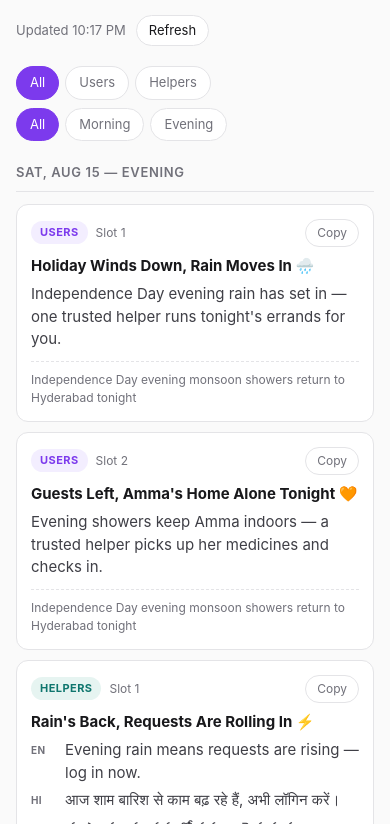
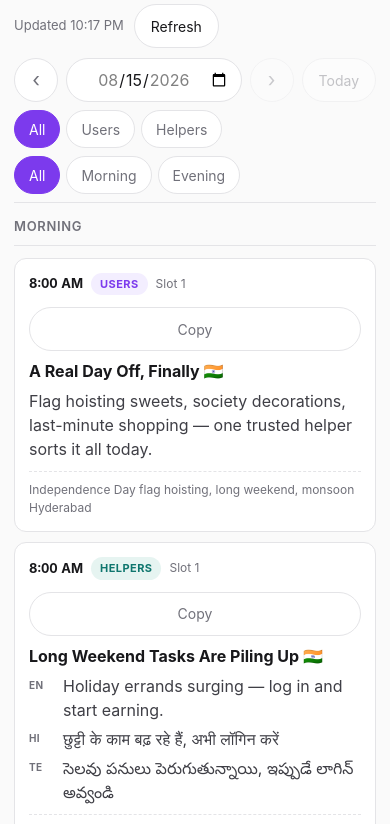
Before and after one commit to neeed2401/noddyy-notifications-log, a plain HTML site: page index.html in a window 390 px wide. Shown: the part 72-896 px from the top of the page. Drawn offline with nearby package versions, Linux system fonts and the light colour scheme.

Commit message:
Show one day at a time with a date picker and send times
The dashboard opened on the full history, which stops being readable as
the log grows. It now shows a single day: today by default, falling back
to the most recent day with a banner when today has produced no runs yet,
so an empty morning never looks like a broken page.

A native date input moves between days, bounded to the dates that have
rows, with prev/next arrows that skip straight to the next day that has
data and a Today button to jump back. Choosing a date pins it, so the
five-minute refresh no longer moves you off the day you are reading.

Every card now carries a send time. The CSV has no time column, so the
time comes from a SEND_TIMES table at the top of the script keyed by
Run and Slot; if a Time column is ever added, the row's own value wins.
Cards within a day are ordered chronologically.

Mobile: 44px tap targets, full-width Copy button below 560px, a sticky
control bar so day navigation stays reachable, and 16px inputs to stop
iOS zooming on focus.

```diff
--- a/index.html
+++ b/index.html
@@ -2,7 +2,7 @@
 <html lang="en">
 <head>
 <meta charset="utf-8">
-<meta name="viewport" content="width=device-width, initial-scale=1">
+<meta name="viewport" content="width=device-width, initial-scale=1, viewport-fit=cover">
 <title>Noddyy Notification Log</title>
 <style>
   :root {
@@ -15,9 +15,12 @@
     --card: #FFFFFF;
     --helpers: #0F766E;
     --helpers-soft: #E6F4F1;
+    --tap: 44px;
   }
 
   * { box-sizing: border-box; }
+
+  html { -webkit-text-size-adjust: 100%; }
 
   body {
     margin: 0;
@@ -25,71 +28,115 @@
     color: var(--ink);
     font-family: -apple-system, BlinkMacSystemFont, "Segoe UI", Roboto,
                  "Helvetica Neue", Arial, "Noto Sans", sans-serif;
-    font-size: 15px;
+    font-size: 16px;
     line-height: 1.5;
     -webkit-font-smoothing: antialiased;
   }
 
-  .wrap { max-width: 760px; margin: 0 auto; padding: 20px 16px 64px; }
+  .wrap {
+    max-width: 760px;
+    margin: 0 auto;
+    padding: 16px 14px 56px;
+    padding-left: max(14px, env(safe-area-inset-left));
+    padding-right: max(14px, env(safe-area-inset-right));
+  }
 
-  header { margin-bottom: 20px; }
-
-  h1 {
-    font-size: 22px;
-    line-height: 1.25;
-    margin: 0 0 6px;
-    letter-spacing: -0.01em;
-  }
+  h1 { font-size: 20px; line-height: 1.25; margin: 0 0 4px; letter-spacing: -0.01em; }
 
   .count { color: var(--muted); font-size: 14px; margin: 0; }
 
   .status {
-    display: flex;
-    align-items: center;
-    flex-wrap: wrap;
-    gap: 10px;
-    margin-top: 12px;
-    font-size: 13px;
-    color: var(--muted);
+    display: flex; align-items: center; flex-wrap: wrap; gap: 10px;
+    margin-top: 10px; font-size: 13px; color: var(--muted);
+  }
+
+  button, input {
+    font: inherit;
+    font-size: 16px; /* keeps iOS from zooming on focus */
   }
 
   button {
-    font: inherit;
     cursor: pointer;
     border-radius: 999px;
     border: 1px solid var(--line);
     background: var(--card);
     color: var(--ink);
+    min-height: var(--tap);
     transition: background .15s, border-color .15s, color .15s;
   }
 
-  .refresh { padding: 5px 12px; font-size: 13px; }
+  .refresh { padding: 0 16px; font-size: 14px; }
   .refresh:hover { border-color: var(--accent); color: var(--accent); }
   .refresh[disabled] { opacity: .55; cursor: default; }
 
-  /* Filters */
-  .filters { display: flex; flex-direction: column; gap: 8px; margin-bottom: 22px; }
-  .chips { display: flex; flex-wrap: wrap; gap: 6px; }
-
-  .chip { padding: 6px 13px; font-size: 13px; color: var(--muted); }
-  .chip:hover { border-color: var(--accent); color: var(--accent); }
-  .chip[aria-pressed="true"] {
-    background: var(--accent);
-    border-color: var(--accent);
-    color: #fff;
+  /* Sticky control bar: day navigation stays reachable while scrolling */
+  .bar {
+    position: sticky;
+    top: 0;
+    z-index: 10;
+    background: var(--bg);
+    padding: 10px 0 8px;
+    margin-bottom: 14px;
+    border-bottom: 1px solid var(--line);
   }
 
-  /* Groups + cards */
-  .group { margin-bottom: 26px; }
+  .daynav { display: flex; align-items: center; gap: 8px; }
+
+  .arrow {
+    flex: 0 0 var(--tap);
+    min-width: var(--tap);
+    height: var(--tap);
+    font-size: 20px;
+    line-height: 1;
+    color: var(--muted);
+  }
+  .arrow:hover:not([disabled]) { border-color: var(--accent); color: var(--accent); }
+  .arrow[disabled] { opacity: .35; cursor: default; }
+
+  .datefield {
+    flex: 1 1 auto;
+    min-width: 0;
+    min-height: var(--tap);
+    padding: 0 12px;
+    border: 1px solid var(--line);
+    border-radius: 999px;
+    background: var(--card);
+    color: var(--ink);
+    text-align: center;
+  }
+
+  .today {
+    flex: 0 0 auto;
+    padding: 0 16px;
+    font-size: 14px;
+    color: var(--accent);
+    border-color: var(--accent);
+    background: var(--accent-soft);
+  }
+  .today[disabled] { opacity: .4; background: var(--card); border-color: var(--line); color: var(--muted); }
+
+  .chips { display: flex; flex-wrap: wrap; gap: 6px; margin-top: 8px; }
+
+  .chip { padding: 0 14px; min-height: 38px; font-size: 14px; color: var(--muted); }
+  .chip:hover { border-color: var(--accent); color: var(--accent); }
+  .chip[aria-pressed="true"] { background: var(--accent); border-color: var(--accent); color: #fff; }
+
+  .banner {
+    background: var(--accent-soft);
+    border: 1px solid #DDD0FB;
+    color: #5B21B6;
+    border-radius: 10px;
+    padding: 10px 13px;
+    font-size: 14px;
+    margin-bottom: 14px;
+  }
+
+  .group { margin-bottom: 24px; }
 
   .group-title {
-    font-size: 13px;
-    font-weight: 600;
-    text-transform: uppercase;
-    letter-spacing: .05em;
-    color: var(--muted);
-    padding-bottom: 8px;
-    margin-bottom: 12px;
+    font-size: 13px; font-weight: 600; text-transform: uppercase;
+    letter-spacing: .05em; color: var(--muted);
+    padding-bottom: 8px; margin: 0 0 12px;
     border-bottom: 1px solid var(--line);
   }
 
@@ -101,33 +148,31 @@
     margin-bottom: 10px;
   }
 
-  .card-top {
-    display: flex;
-    align-items: center;
-    flex-wrap: wrap;
-    gap: 8px;
-    margin-bottom: 8px;
+  .card-top { display: flex; align-items: center; flex-wrap: wrap; gap: 8px; margin-bottom: 8px; }
+
+  .time {
+    font-size: 13px;
+    font-weight: 700;
+    color: var(--ink);
+    font-variant-numeric: tabular-nums;
   }
 
   .badge {
-    font-size: 11px;
-    font-weight: 700;
-    text-transform: uppercase;
-    letter-spacing: .04em;
-    padding: 3px 9px;
-    border-radius: 999px;
-    background: var(--accent-soft);
-    color: var(--accent);
+    font-size: 11px; font-weight: 700; text-transform: uppercase;
+    letter-spacing: .04em; padding: 3px 9px; border-radius: 999px;
+    background: var(--accent-soft); color: var(--accent);
   }
   .badge.helpers { background: var(--helpers-soft); color: var(--helpers); }
 
   .slot { font-size: 12px; color: var(--muted); }
 
+  /* Full-width tap target on phones, inline on wider screens */
   .copy {
-    margin-left: auto;
-    padding: 4px 11px;
-    font-size: 12px;
+    width: 100%;
+    padding: 0 14px;
+    font-size: 14px;
     color: var(--muted);
+    margin-top: 4px;
   }
   .copy:hover { border-color: var(--accent); color: var(--accent); }
   .copy.done { border-color: var(--accent); background: var(--accent); color: #fff; }
@@ -137,51 +182,36 @@
   .desc { color: #3F3F46; overflow-wrap: anywhere; }
 
   .lang { display: flex; gap: 8px; margin-top: 5px; }
-  .lang:first-child { margin-top: 0; }
-
   .lang-tag {
-    flex: 0 0 26px;
-    font-size: 10px;
-    font-weight: 700;
-    color: var(--muted);
-    letter-spacing: .04em;
-    padding-top: 4px;
+    flex: 0 0 26px; font-size: 10px; font-weight: 700;
+    color: var(--muted); letter-spacing: .04em; padding-top: 4px;
   }
 
   .hook {
-    margin-top: 10px;
-    padding-top: 9px;
+    margin-top: 10px; padding-top: 9px;
     border-top: 1px dashed var(--line);
-    font-size: 12px;
-    color: var(--muted);
-    overflow-wrap: anywhere;
+    font-size: 12px; color: var(--muted); overflow-wrap: anywhere;
   }
 
   .notice {
-    background: var(--card);
-    border: 1px solid var(--line);
-    border-radius: 12px;
-    padding: 28px 18px;
-    text-align: center;
-    color: var(--muted);
+    background: var(--card); border: 1px solid var(--line); border-radius: 12px;
+    padding: 28px 18px; text-align: center; color: var(--muted);
   }
 
   .error {
-    background: #FEF2F2;
-    border: 1px solid #FECACA;
-    color: #B91C1C;
-    border-radius: 10px;
-    padding: 10px 13px;
-    font-size: 13px;
-    margin-bottom: 16px;
+    background: #FEF2F2; border: 1px solid #FECACA; color: #B91C1C;
+    border-radius: 10px; padding: 10px 13px; font-size: 14px; margin-bottom: 14px;
   }
 
   [hidden] { display: none !important; }
 
+  @media (min-width: 560px) {
+    .copy { width: auto; margin-top: 0; margin-left: auto; min-height: 36px; }
+  }
+
   @media (min-width: 640px) {
-    .wrap { padding: 32px 24px 72px; }
-    h1 { font-size: 26px; }
-    .filters { flex-direction: row; gap: 18px; }
+    .wrap { padding: 28px 24px 64px; }
+    h1 { font-size: 25px; }
     .card { padding: 16px 18px; }
   }
 </style>
@@ -198,20 +228,29 @@
     </div>
   </header>
 
-  <div class="error" id="error" hidden></div>
+  <div class="bar">
+    <div class="daynav">
+      <button class="arrow" id="prev" type="button" aria-label="Previous day with notifications">‹</button>
+      <input class="datefield" id="date" type="date" aria-label="Choose a date">
+      <button class="arrow" id="next" type="button" aria-label="Next day with notifications">›</button>
+      <button class="today" id="todayBtn" type="button">Today</button>
+    </div>
 
-  <div class="filters">
     <div class="chips" id="filter-audience" role="group" aria-label="Filter by audience">
       <button class="chip" type="button" data-value="All" aria-pressed="true">All</button>
       <button class="chip" type="button" data-value="Users" aria-pressed="false">Users</button>
       <button class="chip" type="button" data-value="Helpers" aria-pressed="false">Helpers</button>
     </div>
+
     <div class="chips" id="filter-run" role="group" aria-label="Filter by run">
       <button class="chip" type="button" data-value="All" aria-pressed="true">All</button>
       <button class="chip" type="button" data-value="Morning" aria-pressed="false">Morning</button>
       <button class="chip" type="button" data-value="Evening" aria-pressed="false">Evening</button>
     </div>
   </div>
+
+  <div class="error" id="error" hidden></div>
+  <div class="banner" id="banner" hidden></div>
 
   <main id="list" aria-live="polite"></main>
 
@@ -222,10 +261,27 @@
 (function () {
   'use strict';
 
+  /* ------------------------------------------------------------------
+     SEND TIMES  --  edit these four values to match when each slot
+     actually goes out. 24-hour "HH:MM".
+
+     If a "Time" column is ever added to notifications-log.csv, the value
+     in the row wins and this table is only used as a fallback.
+     ------------------------------------------------------------------ */
+  var SEND_TIMES = {
+    'Morning|1': '08:00',
+    'Morning|2': '10:00',
+    'Evening|1': '18:00',
+    'Evening|2': '20:00'
+  };
+
   var CSV_URL = './notifications-log.csv';
   var REFRESH_MS = 5 * 60 * 1000;
 
   var rows = [];
+  var dates = [];            // ascending list of dates that have rows
+  var selectedDate = null;
+  var userPicked = false;    // once you choose a date, refreshes stop moving you
   var filters = { audience: 'All', run: 'All' };
 
   var els = {
@@ -233,27 +289,57 @@
     updated: document.getElementById('updated'),
     refresh: document.getElementById('refresh'),
     error: document.getElementById('error'),
-    list: document.getElementById('list')
+    banner: document.getElementById('banner'),
+    list: document.getElementById('list'),
+    date: document.getElementById('date'),
+    prev: document.getElementById('prev'),
+    next: document.getElementById('next'),
+    todayBtn: document.getElementById('todayBtn')
   };
 
   /* ---------- helpers ---------- */
 
-  function text(v) {
-    return v === null || v === undefined ? '' : String(v).trim();
+  function text(v) { return v === null || v === undefined ? '' : String(v).trim(); }
+
+  function todayISO() {
+    var d = new Date();
+    var m = String(d.getMonth() + 1);
+    var day = String(d.getDate());
+    return d.getFullYear() + '-' + (m.length < 2 ? '0' + m : m) + '-' +
+           (day.length < 2 ? '0' + day : day);
   }
 
-  function showError(msg) {
-    els.error.textContent = msg;
-    els.error.hidden = false;
+  // Built from Y/M/D parts so the date is never shifted by UTC parsing.
+  function prettyDate(iso) {
+    var p = iso.split('-');
+    var d = new Date(Number(p[0]), Number(p[1]) - 1, Number(p[2]));
+    if (isNaN(d.getTime())) return iso;
+    return d.toLocaleDateString(undefined, {
+      weekday: 'short', month: 'short', day: 'numeric', year: 'numeric'
+    });
   }
 
-  function clearError() {
-    els.error.hidden = true;
-    els.error.textContent = '';
+  function prettyTime(hhmm) {
+    if (!/^\d{1,2}:\d{2}$/.test(hhmm)) return '';
+    var parts = hhmm.split(':');
+    var h = Number(parts[0]);
+    var m = parts[1];
+    if (h < 0 || h > 23) return '';
+    var suffix = h < 12 ? 'AM' : 'PM';
+    var h12 = h % 12;
+    if (h12 === 0) h12 = 12;
+    return h12 + ':' + m + ' ' + suffix;
   }
 
-  // Keep only rows we can render meaningfully; anything else is skipped
-  // rather than allowed to break the page.
+  function rowTime(row) {
+    if (row.time && /^\d{1,2}:\d{2}/.test(row.time)) return row.time.slice(0, 5);
+    return SEND_TIMES[row.run + '|' + row.slot] || '';
+  }
+
+  function showError(msg) { els.error.textContent = msg; els.error.hidden = false; }
+  function clearError() { els.error.hidden = true; els.error.textContent = ''; }
+
+  // Anything we cannot render meaningfully is skipped, never rendered broken.
   function normalise(raw) {
     if (!raw || typeof raw !== 'object') return null;
 
@@ -267,32 +353,20 @@
     if (!/^(users|helpers)$/i.test(audience)) return null;
     if (!title) return null;
 
-    var cap = function (s) {
-      return s.charAt(0).toUpperCase() + s.slice(1).toLowerCase();
-    };
+    var cap = function (s) { return s.charAt(0).toUpperCase() + s.slice(1).toLowerCase(); };
 
     return {
       date: date,
       run: cap(run),
       audience: cap(audience),
       slot: text(raw['Slot']),
+      time: text(raw['Time']),   // optional column, absent today
       title: title,
       en: text(raw['Description EN']),
       hi: text(raw['Description HI']),
       te: text(raw['Description TE']),
       hook: text(raw['Context Hook'])
     };
-  }
-
-  // Build from Y/M/D parts so the date is not shifted by UTC parsing.
-  function groupLabel(date, run) {
-    var p = date.split('-');
-    var d = new Date(Number(p[0]), Number(p[1]) - 1, Number(p[2]));
-    if (isNaN(d.getTime())) return date + ' — ' + run;
-    var pretty = d.toLocaleDateString(undefined, {
-      weekday: 'short', month: 'short', day: 'numeric'
-    });
-    return pretty + ' — ' + run;
   }
 
   function stamp() {
@@ -305,11 +379,10 @@
 
   function copyText(value) {
     if (navigator.clipboard && window.isSecureContext) {
-      return navigator.clipboard.writeText(value).then(function () {
-        return true;
-      }, function () {
-        return legacyCopy(value);
-      });
+      return navigator.clipboard.writeText(value).then(
+        function () { return true; },
+        function () { return legacyCopy(value); }
+      );
     }
     return Promise.resolve(legacyCopy(value));
   }
@@ -327,9 +400,7 @@
       var ok = document.execCommand('copy');
       document.body.removeChild(ta);
       return ok;
-    } catch (e) {
-      return false;
-    }
+    } catch (e) { return false; }
   }
 
   /* ---------- rendering ---------- */
@@ -337,15 +408,12 @@
   function langLine(tag, value) {
     var line = document.createElement('div');
     line.className = 'lang';
-
     var label = document.createElement('span');
     label.className = 'lang-tag';
     label.textContent = tag;
-
     var body = document.createElement('span');
     body.className = 'desc';
     body.textContent = value;
-
     line.appendChild(label);
     line.appendChild(body);
     return line;
@@ -357,6 +425,14 @@
 
     var top = document.createElement('div');
     top.className = 'card-top';
+
+    var t = prettyTime(rowTime(row));
+    if (t) {
+      var time = document.createElement('span');
+      time.className = 'time';
+      time.textContent = t;
+      top.appendChild(time);
+    }
 
     var badge = document.createElement('span');
     badge.className = 'badge' + (row.audience === 'Helpers' ? ' helpers' : '');
@@ -396,10 +472,7 @@
     card.appendChild(title);
 
     if (row.audience === 'Helpers') {
-      // Helpers get the three translations; blank ones are omitted so the
-      // card never shows an orphan label.
-      var langs = [['EN', row.en], ['HI', row.hi], ['TE', row.te]];
-      langs.forEach(function (pair) {
+      [['EN', row.en], ['HI', row.hi], ['TE', row.te]].forEach(function (pair) {
         if (pair[1]) card.appendChild(langLine(pair[0], pair[1]));
       });
     } else if (row.en) {
@@ -419,64 +492,90 @@
     return card;
   }
 
-  function visibleRows() {
+  function dayRows(date) {
     return rows.filter(function (r) {
+      if (r.date !== date) return false;
       if (filters.audience !== 'All' && r.audience !== filters.audience) return false;
       if (filters.run !== 'All' && r.run !== filters.run) return false;
       return true;
     });
   }
 
+  function syncControls() {
+    els.date.value = selectedDate || '';
+    if (dates.length) {
+      els.date.min = dates[0];
+      els.date.max = dates[dates.length - 1];
+    }
+    var i = dates.indexOf(selectedDate);
+    els.prev.disabled = !(i > 0);
+    els.next.disabled = !(i > -1 && i < dates.length - 1);
+    els.todayBtn.disabled = (selectedDate === todayISO());
+  }
+
   function render() {
-    var shown = visibleRows();
     els.list.textContent = '';
+    els.banner.hidden = true;
 
-    els.count.textContent = shown.length === rows.length
-      ? rows.length + ' notification' + (rows.length === 1 ? '' : 's')
-      : shown.length + ' of ' + rows.length + ' notifications';
+    if (!rows.length) {
+      els.count.textContent = '—';
+      var none = document.createElement('div');
+      none.className = 'notice';
+      none.textContent = 'No notifications logged yet.';
+      els.list.appendChild(none);
+      syncControls();
+      return;
+    }
+
+    var today = todayISO();
+    if (selectedDate !== today && dates.indexOf(today) === -1 && !userPicked) {
+      // Today has produced nothing yet, so fall back to the most recent day
+      // rather than showing a blank page that looks broken.
+      els.banner.textContent = 'No runs logged today yet — showing ' +
+        prettyDate(selectedDate) + '.';
+      els.banner.hidden = false;
+    }
+
+    var shown = dayRows(selectedDate);
+    var totalForDay = rows.filter(function (r) { return r.date === selectedDate; }).length;
+
+    els.count.textContent = shown.length === totalForDay
+      ? totalForDay + ' on ' + prettyDate(selectedDate) + ' · ' + rows.length + ' logged'
+      : shown.length + ' of ' + totalForDay + ' on ' + prettyDate(selectedDate) +
+        ' · ' + rows.length + ' logged';
+
+    syncControls();
 
     if (!shown.length) {
       var empty = document.createElement('div');
       empty.className = 'notice';
-      empty.textContent = rows.length
-        ? 'No notifications match these filters.'
-        : 'No notifications logged yet.';
+      empty.textContent = totalForDay
+        ? 'No notifications match these filters on this day.'
+        : 'No notifications logged on ' + prettyDate(selectedDate) + '.';
       els.list.appendChild(empty);
       return;
     }
 
-    // Group by Date + Run, newest first (Evening sits after Morning on a day).
-    var order = [];
-    var groups = {};
+    // Chronological within the day: Morning before Evening, then by send time.
+    ['Morning', 'Evening'].forEach(function (run) {
+      var group = shown.filter(function (r) { return r.run === run; });
+      if (!group.length) return;
 
-    shown.forEach(function (r) {
-      var key = r.date + '|' + r.run;
-      if (!groups[key]) {
-        groups[key] = [];
-        order.push({ key: key, date: r.date, run: r.run });
-      }
-      groups[key].push(r);
-    });
+      group.sort(function (a, b) {
+        var ta = rowTime(a), tb = rowTime(b);
+        if (ta !== tb) return ta < tb ? -1 : 1;
+        return Number(a.slot || 0) - Number(b.slot || 0);
+      });
 
-    order.sort(function (a, b) {
-      if (a.date !== b.date) return a.date < b.date ? 1 : -1;
-      var rank = function (run) { return run === 'Evening' ? 1 : 0; };
-      return rank(b.run) - rank(a.run);
-    });
-
-    order.forEach(function (g) {
       var section = document.createElement('section');
       section.className = 'group';
 
       var heading = document.createElement('h2');
       heading.className = 'group-title';
-      heading.textContent = groupLabel(g.date, g.run);
+      heading.textContent = run;
       section.appendChild(heading);
 
-      groups[g.key].forEach(function (r) {
-        section.appendChild(buildCard(r));
-      });
-
+      group.forEach(function (r) { section.appendChild(buildCard(r)); });
       els.list.appendChild(section);
     });
   }
@@ -498,10 +597,7 @@
         return res.text();
       })
       .then(function (csv) {
-        var parsed = Papa.parse(csv, {
-          header: true,
-          skipEmptyLines: true
-        });
+        var parsed = Papa.parse(csv, { header: true, skipEmptyLines: true });
 
         var next = [];
         (parsed.data || []).forEach(function (raw) {
@@ -510,21 +606,31 @@
         });
 
         rows = next;
+
+        var seen = {};
+        dates = [];
+        rows.forEach(function (r) {
+          if (!seen[r.date]) { seen[r.date] = true; dates.push(r.date); }
+        });
+        dates.sort();
+
+        // Default view is today; if today has nothing yet, the latest day.
+        if (!userPicked || dates.indexOf(selectedDate) === -1) {
+          var today = todayISO();
+          selectedDate = dates.indexOf(today) > -1
+            ? today
+            : (dates.length ? dates[dates.length - 1] : today);
+        }
+
         clearError();
         render();
         stamp();
       })
       .catch(function (err) {
-        // Keep whatever is already on screen; just say the refresh failed.
         showError('Could not load notifications-log.csv (' + err.message + ').');
-        if (!rows.length) {
-          els.count.textContent = '—';
-          render();
-        }
+        if (!rows.length) { els.count.textContent = '—'; render(); }
       })
-      .then(function () {
-        els.refresh.disabled = false;
-      });
+      .then(function () { els.refresh.disabled = false; });
   }
 
   /* ---------- wiring ---------- */
@@ -534,19 +640,42 @@
     group.addEventListener('click', function (e) {
       var btn = e.target.closest('.chip');
       if (!btn) return;
-
       filters[key] = btn.getAttribute('data-value');
-
       Array.prototype.forEach.call(group.querySelectorAll('.chip'), function (c) {
         c.setAttribute('aria-pressed', String(c === btn));
       });
-
       render();
     });
   }
 
+  function step(delta) {
+    var i = dates.indexOf(selectedDate);
+    if (i < 0) return;
+    var j = i + delta;
+    if (j < 0 || j >= dates.length) return;
+    selectedDate = dates[j];
+    userPicked = true;
+    render();
+  }
+
   wireChips('filter-audience', 'audience');
   wireChips('filter-run', 'run');
+
+  els.prev.addEventListener('click', function () { step(-1); });
+  els.next.addEventListener('click', function () { step(1); });
+
+  els.date.addEventListener('change', function () {
+    if (!els.date.value) return;
+    selectedDate = els.date.value;
+    userPicked = true;
+    render();
+  });
+
+  els.todayBtn.addEventListener('click', function () {
+    selectedDate = todayISO();
+    userPicked = true;
+    render();
+  });
 
   els.refresh.addEventListener('click', load);
 
```
